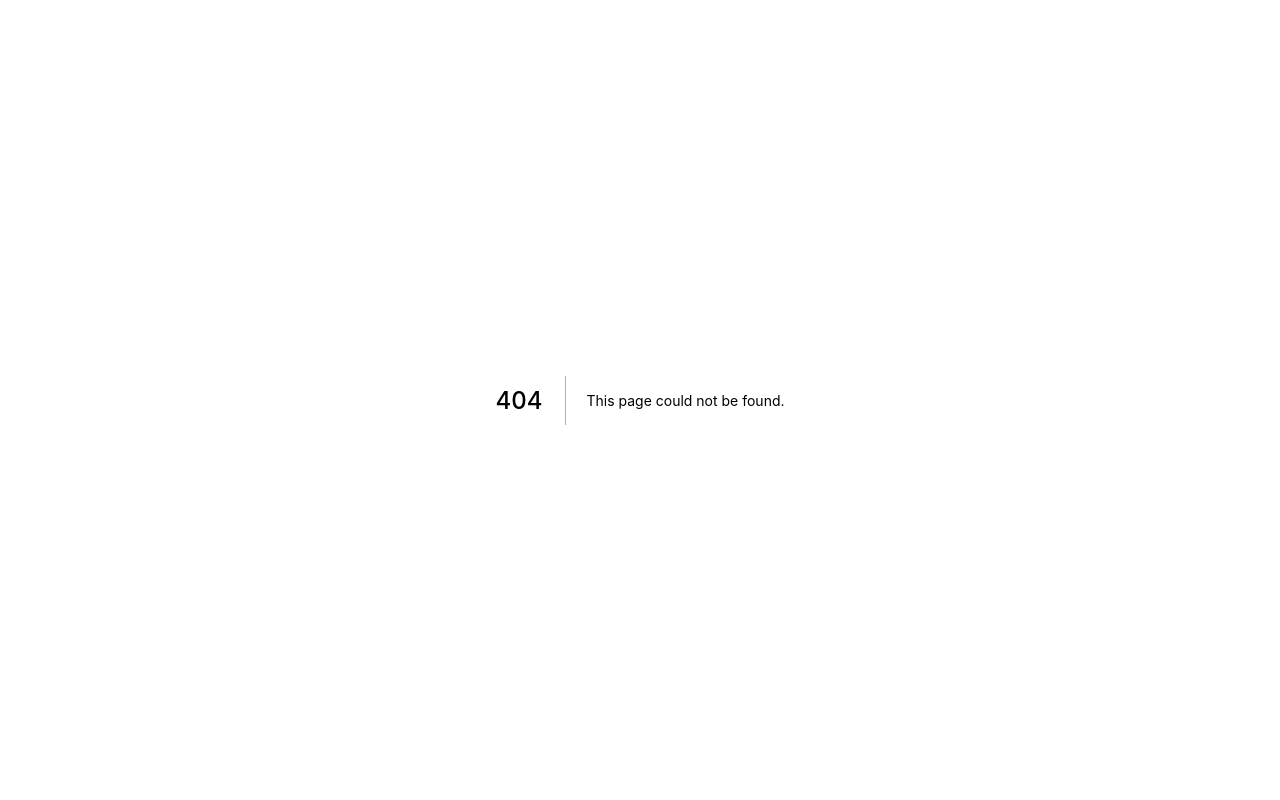
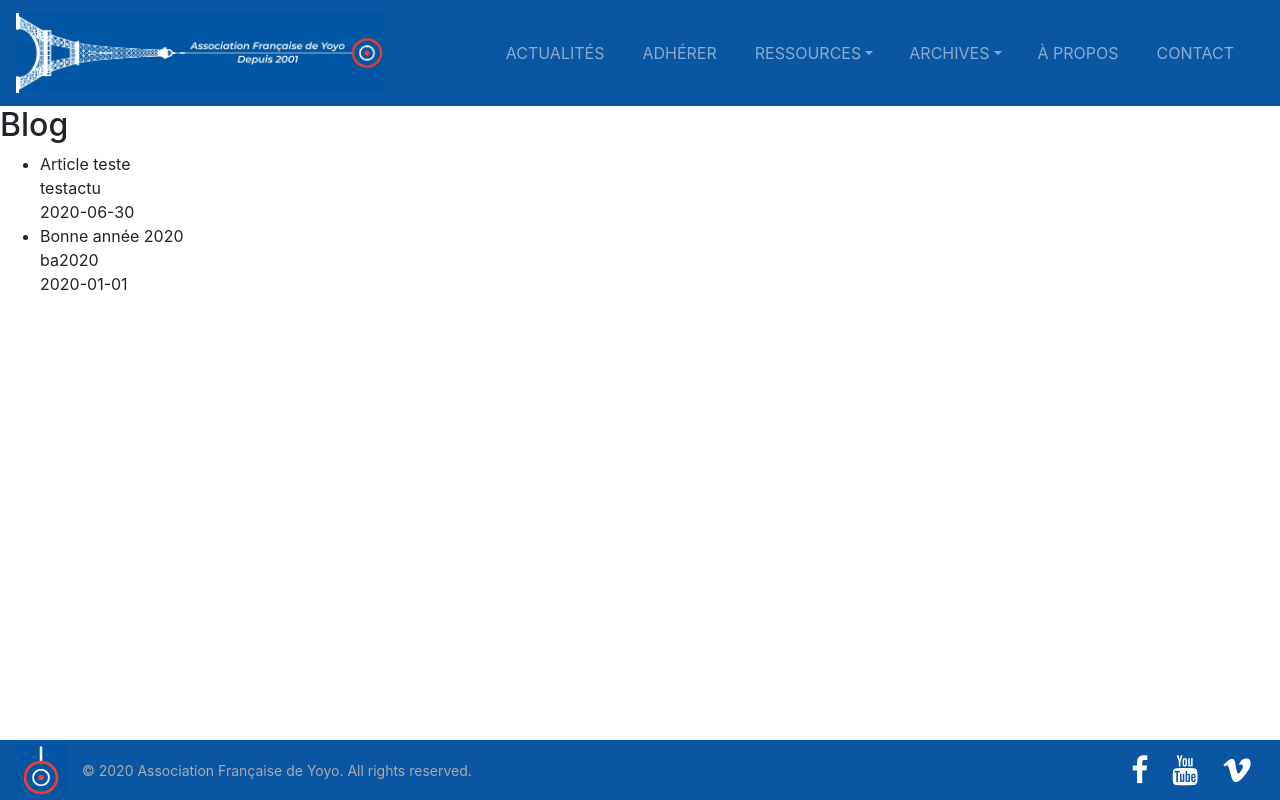
Before and after one commit to Gaspachow/FYYA, a Next.js app: page /actu in a window 1280 px wide. Before the commit this address had no page. Built offline with nearby package versions, Linux system fonts and the light colour scheme.

Commit message:
dynamic blog test

```diff
--- /dev/null
+++ b/blog/ba2020.md
@@ -0,0 +1,10 @@
+---
+title: 'Bonne année 2020'
+date: '2020-01-01'
+---
+
+Le bureau de l’Association Française de Yoyo vous souhaite une excellente année 2020 ! Nous sommes à la tâche pour trouver le yoyo du nouveau pack 2020, et nous préparons dors et déjà le championnat de France qui aura lieu en fin d’année.
+
+Nous vous souhaitons de réussir tous vos tricks dans cette nouvelle année, et nous espérons vous voir très bientôt !
+
+**Le bureau FYYA**
--- /dev/null
+++ b/blog/testactu.md
@@ -0,0 +1,9 @@
+---
+title: 'Article teste'
+date: '2020-06-30'
+---
+
+Testing d'un article...
+OK
+
+**- Gaspard**
--- a/components/Layout.js
+++ b/components/Layout.js
@@ -24,7 +24,7 @@ function Header() {
 
     return(
   <Navbar style={navStyle} variant="dark" expand="xl">
-    <Navbar.Brand href="#home" className="mr-auto ml-auto" style={{maxWidth: "80%"}}>
+    <Navbar.Brand href="/" className="mr-auto ml-auto" style={{maxWidth: "80%"}}>
       <img
         src="/fyya-banner.png"
         style={imgStyle}
@@ -34,7 +34,7 @@ function Header() {
     <Navbar.Toggle aria-controls="basic-navbar-nav" />
     <Navbar.Collapse id="basic-navbar-nav">
       <Nav className="ml-auto">
-        <Nav.Link style={navItem} href="#home">ACTUALITÉS</Nav.Link>
+        <Nav.Link style={navItem} href="/actu">ACTUALITÉS</Nav.Link>
         <Nav.Link style={navItem} href="#link1">ADHÉRER</Nav.Link>
         <NavDropdown style={navDropItem} bg="primary" variant="dark" title="RESSOURCES" id="basic-nav-dropdown">
           <NavDropdown.Item href="#action/3.1">Apprendre le yoyo</NavDropdown.Item>
@@ -85,20 +85,21 @@ function Footer() {
         <Navbar.Text style={{color: "#AAA", fontSize: "min(2vw, 0.875em)"}}>
         © 2020 Association Française de Yoyo. All rights reserved.
         </Navbar.Text>
-        <a href="https://www.facebook.com/franceyoyoassociation/" style={socialStyle} class="view overlay zoom ml-auto fa fa-facebook"></a>
-        <a href="https://www.youtube.com/channel/UCHBBzg5p5zuAMe9vD01fX8w/featured" style={socialStyle} class="view overlay zoom fa fa-youtube"></a>
-        <a href="https://vimeo.com/user19541937" style={socialStyle} class="view overlay zoom fa fa-vimeo"></a>
+        <a href="https://www.facebook.com/franceyoyoassociation/" style={socialStyle} className="view overlay zoom ml-auto fa fa-facebook"></a>
+        <a href="https://www.youtube.com/channel/UCHBBzg5p5zuAMe9vD01fX8w/featured" style={socialStyle} className="view overlay zoom fa fa-youtube"></a>
+        <a href="https://vimeo.com/user19541937" style={socialStyle} className="view overlay zoom fa fa-vimeo"></a>
       </Navbar.Collapse>
     </Navbar>
   )
 }
 
 
-function Layout() {
+function Layout({children}) {
   return(
     <>
     <div style={{minHeight: "calc(100vh - 60px)"}}>
       <Header/>
+      {children}
     </div>
       <Footer/>
     </>
--- /dev/null
+++ b/lib/posts.js
@@ -0,0 +1,74 @@
+import fs from 'fs'
+import path from 'path'
+import matter from 'gray-matter'
+
+const postsDirectory = path.join(process.cwd(), 'blog')
+
+export function getSortedPostsData() {
+  // Get file names under /posts
+  const fileNames = fs.readdirSync(postsDirectory)
+  const allPostsData = fileNames.map(fileName => {
+    // Remove ".md" from file name to get id
+    const id = fileName.replace(/\.md$/, '')
+
+    // Read markdown file as string
+    const fullPath = path.join(postsDirectory, fileName)
+    const fileContents = fs.readFileSync(fullPath, 'utf8')
+
+    // Use gray-matter to parse the post metadata section
+    const matterResult = matter(fileContents)
+
+    // Combine the data with the id
+    return {
+      id,
+      ...matterResult.data
+    }
+  })
+  // Sort posts by date
+  return allPostsData.sort((a, b) => {
+    if (a.date < b.date) {
+      return 1
+    } else {
+      return -1
+    }
+  })
+}
+
+export function getAllPostIds() {
+    const fileNames = fs.readdirSync(postsDirectory)
+
+    // Returns an array that looks like this:
+    // [
+    //   {
+    //     params: {
+    //       id: 'ssg-ssr'
+    //     }
+    //   },
+    //   {
+    //     params: {
+    //       id: 'pre-rendering'
+    //     }
+    //   }
+    // ]
+    return fileNames.map(fileName => {
+      return {
+        params: {
+          id: fileName.replace(/\.md$/, '')
+        }
+      }
+    })
+  }
+
+export function getPostData(id) {
+const fullPath = path.join(postsDirectory, `${id}.md`)
+const fileContents = fs.readFileSync(fullPath, 'utf8')
+
+// Use gray-matter to parse the post metadata section
+const matterResult = matter(fileContents)
+
+// Combine the data with the id
+return {
+    id,
+    ...matterResult.data
+}
+}
--- a/package.json
+++ b/package.json
@@ -10,6 +10,7 @@
   "dependencies": {
     "bootstrap": "^4.5.0",
     "font-awesome": "^4.7.0",
+    "gray-matter": "^4.0.2",
     "next": "9.4.4",
     "react": "16.13.1",
     "react-bootstrap": "^1.0.1",
--- /dev/null
+++ b/pages/actu.js
@@ -0,0 +1,30 @@
+import { getSortedPostsData } from '../lib/posts'
+import Layout from '../components/Layout'
+
+export async function getStaticProps() {
+    const allPostsData = getSortedPostsData()
+    return {
+      props: {
+        allPostsData
+      }
+    }
+  }
+
+export default function Home({ allPostsData }) {
+    return (
+        <Layout>
+            <h2 >Blog</h2>
+            <ul>
+                {allPostsData.map(({ id, date, title }) => (
+                <li key={id}>
+                    {title}
+                    <br />
+                    {id}
+                    <br />
+                    {date}
+                </li>
+                ))}
+            </ul>
+        </Layout>
+    )
+}
```
Also changed, not shown: pages/posts/[id].js (added, +32 -0 lines), 1 other file (tests, documents, lock files or other folders).
